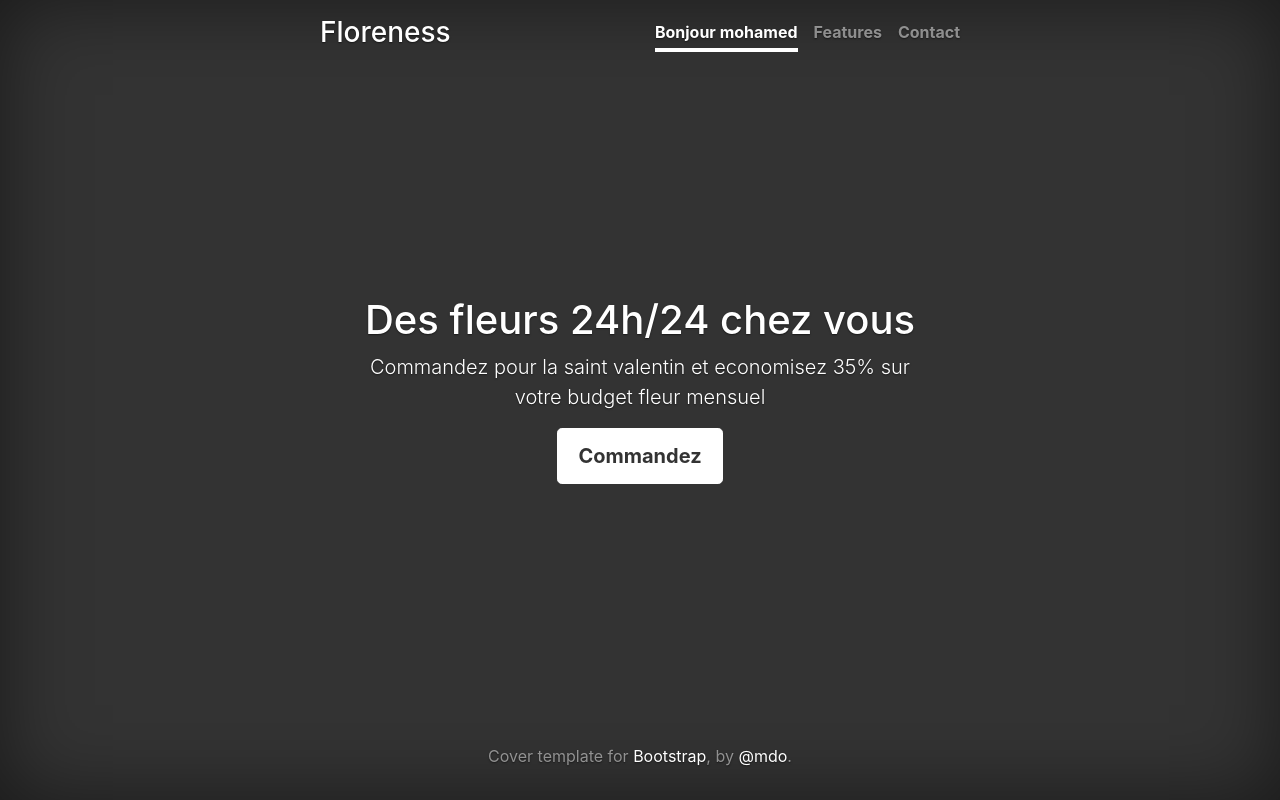
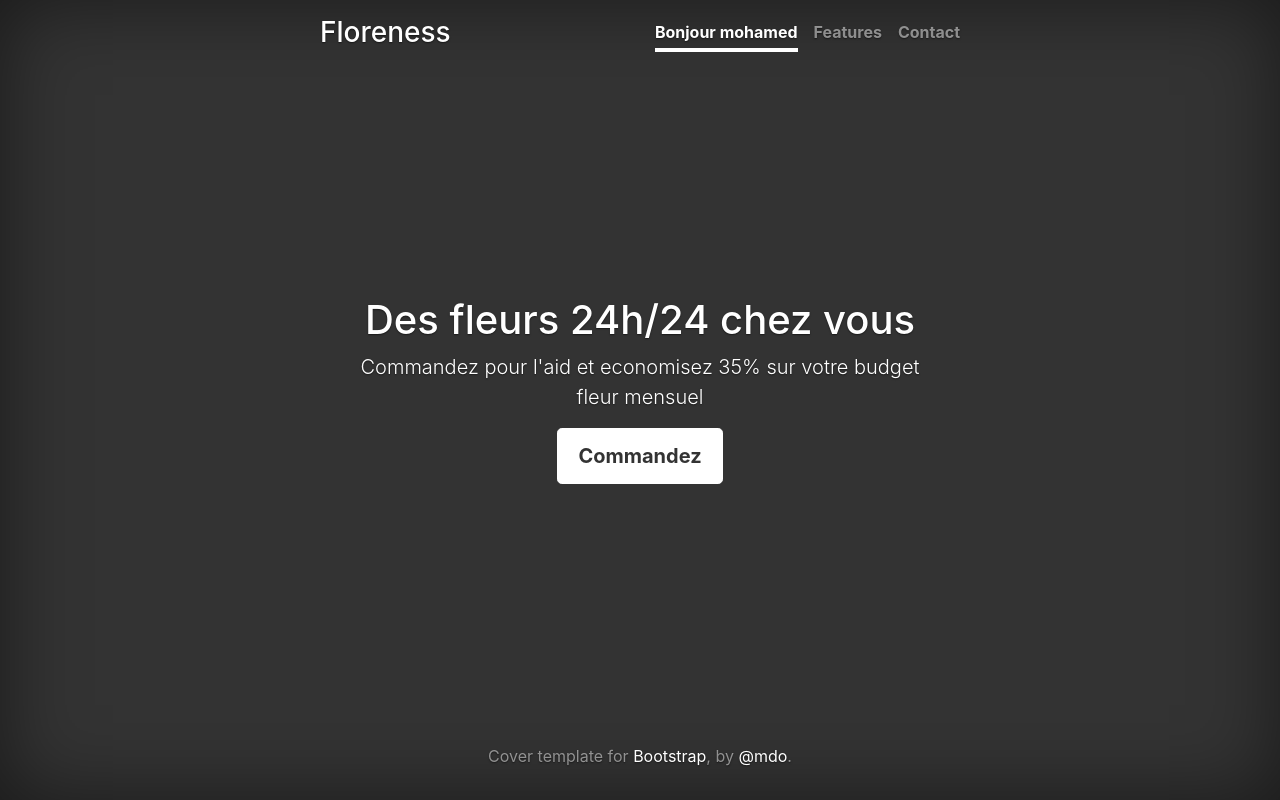
Before and after one commit to FaroukDev/floreness, a plain HTML site: page index.html in a window 1280 px wide. Drawn offline with nearby package versions, Linux system fonts and the light colour scheme.

Commit message:
third commit

```diff
--- a/index.html
+++ b/index.html
@@ -32,7 +32,7 @@
 
       <main role="main" class="inner cover">
         <h1 class="cover-heading">Des fleurs 24h/24 chez vous</h1>
-        <p class="lead">Commandez pour la saint valentin et economisez 35% sur votre budget fleur mensuel</p>
+        <p class="lead">Commandez pour l'aid et economisez 35% sur votre budget fleur mensuel</p>
         <p class="lead">
           <a href="#" class="btn btn-lg btn-secondary">Commandez</a>
         </p>
```
